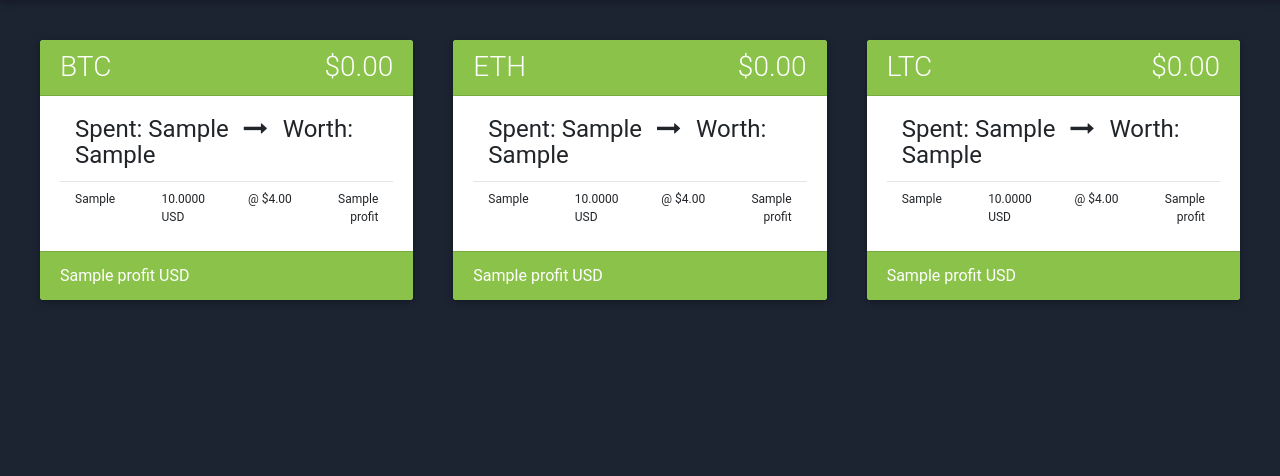
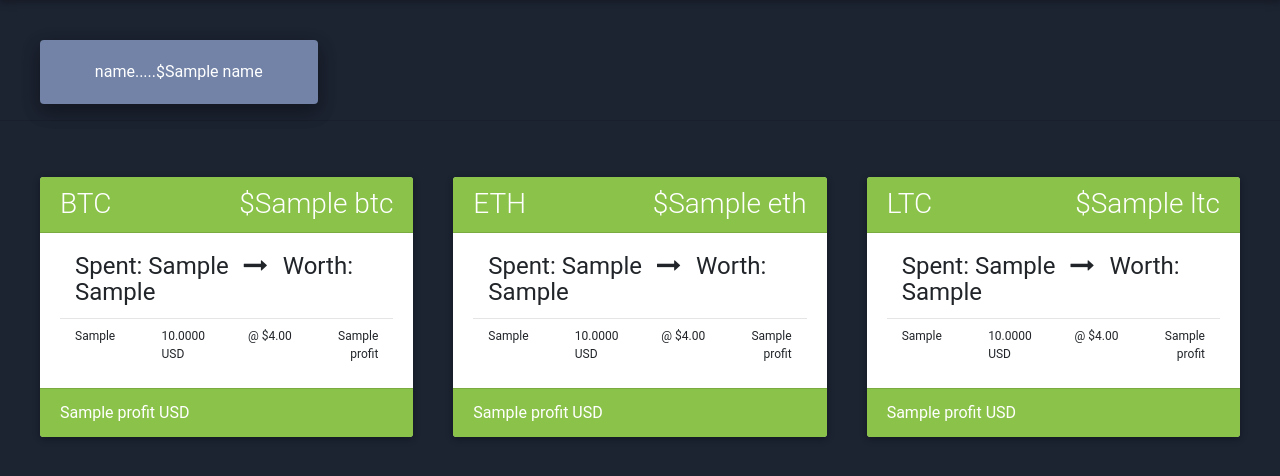
Before and after one commit to sarastik/coin-counter, a Flask app: template templates/index.html in a window 1280 px wide. Shown: the part 56-532 px from the top of the page. Run offline with Flask 2, Linux system fonts and the light colour scheme; the template is opened without the code that fills it: most values are stand-ins (such as "Sample title", 1, 10 or a date in 2020); some libraries are stand-ins or nearby versions.

Commit message:
First pass at displaying exchange rates

```diff
--- a/app.py
+++ b/app.py
@@ -1,10 +1,15 @@
 from coinbase.wallet.client import Client
 from flask import Flask, render_template
 from api_keys import *
+import requests
 import json
 
 app = Flask(__name__)
 client = Client(API_KEY, API_SECRET)
+
+EXCHANGES_TO_DISPLAY = ["BTC", "ETH", "LTC", "VTC", "BCH", "XMR", "XRP"]
+EXCHANGE_TO = "USD"
+BITTREX_MARKETS_ENDPOINT = "https://bittrex.com/api/v1.1/public/getmarkets"
 
 def sumTransactions(account):
     """
@@ -41,10 +46,24 @@ def getTransactionProfit(trans, nativeSell=50, cryptoSell=None):
         profit = nativeSell - nativeAtOriginalRate
     return profit
 
+def getExchangeRatesToDisplay():
+    """
+    """
+    requestUrl = "https://min-api.cryptocompare.com/data/pricemulti?fsyms={}&tsyms={}".format(
+        ",".join(EXCHANGES_TO_DISPLAY),
+        EXCHANGE_TO
+    )
+
+    response = requests.get(requestUrl)
+    responseDict = json.loads(response.text)
+    return responseDict
+
 @app.route("/")
 def index():
     accountDict = {}
     accounts = client.get_accounts()
+
+    exchangeDict = getExchangeRatesToDisplay()
 
     for account in accounts.data:
 
@@ -68,11 +87,11 @@ def index():
             "profit": float(account.native_balance.amount) - transactionSum,
             "transactions": transactions
         }
-        rates = client.get_exchange_rates()
-        for crypto in accountDict.keys():
-            rates["rates"][crypto] = float(rates["rates"][crypto])
 
-    return render_template("index.html", accountDict=accountDict, rates=rates)
+    return render_template("index.html", accountDict=accountDict,
+                                         exchangeDict=exchangeDict,
+                                         exchangeOrder=EXCHANGES_TO_DISPLAY,
+                                         exchangeTo=EXCHANGE_TO)
 
 if __name__ == "__main__":
     app.run(debug=True)
--- a/static/styles.css
+++ b/static/styles.css
@@ -15,6 +15,11 @@ body {
 
 h3 {
     margin-bottom: 0px;
+}
+
+#exchange-holder {
+    margin-left: 25px;
+    margin-right: 25px;
 }
 
 .panel-rate {
--- a/templates/index.html
+++ b/templates/index.html
@@ -15,12 +15,26 @@
             <a class="navbar-brand" href="#">Coin Counter</a>
         </nav>
 
+        <div id="exchange-holder" class="row">
+        {% for coin in exchangeDict.keys() %}
+            <div class="col-md-3">
+                <div class="card mdb-color lighten-2 text-center z-depth-2">
+                    <div class="card-body">
+                        <p class="white-text mb-0">{{ coin }}.....${{ exchangeDict[coin][exchangeTo] }}</p>
+                    </div>
+                </div>
+            </div>
+        {% endfor %}
+        </div>
+
+        <hr>
+
         <div id="cards" class="container-fluid">
             <div class="row">
                 <div class="card col" id="btc--card">
                     <div class="card-header white-text">
                         <h3>BTC</h3>
-                        <h3 class="panel-rate">${{ "%.2f" % (1 / rates["rates"]["BTC"]) }}</h3>
+                        <h3 class="panel-rate">${{ exchangeDict["BTC"][exchangeTo] }}</h3>
                     </div>
                     <div class="card-body">
                         <h4 class="card-title col">Spent: {{ accountDict["BTC"].nativeSpent }}<i class="fa fa-long-arrow-right col col-md-auto" aria-hidden="true"></i>Worth: {{ accountDict["BTC"].nativeWorth }}</h4>
@@ -43,7 +57,7 @@
                 <div class="card col" id="eth--card">
                         <div class="card-header white-text">
                                 <h3>ETH</h3>
-                                <h3 class="panel-rate">${{ "%.2f" % (1 / rates["rates"]["ETH"]) }}</h3>
+                                <h3 class="panel-rate">${{ exchangeDict["ETH"][exchangeTo] }}</h3>
                             </div>
                             <div class="card-body">
                         <h4 class="card-title col">Spent: {{ accountDict["ETH"].nativeSpent }}<i class="fa fa-long-arrow-right col col-md-auto" aria-hidden="true"></i>Worth: {{ accountDict["ETH"].nativeWorth }}</h4>
@@ -66,7 +80,7 @@
                 <div class="card col" id="ltc--card">
                         <div class="card-header white-text">
                                 <h3>LTC</h3>
-                                <h3 class="panel-rate">${{ "%.2f" % (1 / rates["rates"]["LTC"]) }}</h3>
+                                <h3 class="panel-rate">${{ exchangeDict["LTC"][exchangeTo] }}</h3>
                             </div>
                             <div class="card-body">
                         <h4 class="card-title col">Spent: {{ accountDict["LTC"].nativeSpent }}<i class="fa fa-long-arrow-right col col-md-auto" aria-hidden="true"></i>Worth: {{ accountDict["LTC"].nativeWorth }}</h4>
```
